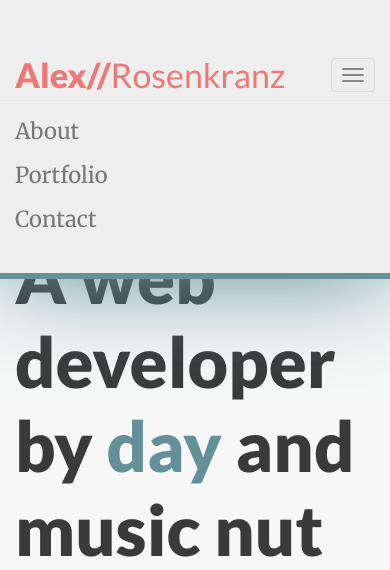
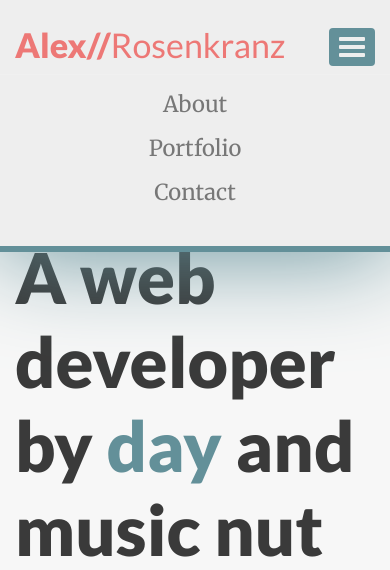
Before and after one commit to alexrosenkranz/Bootstrap-Portolio, a PHP site: page / in a window 390 px wide, after a click on "Toggle navigation". Shown: the top 570 px of the page. Run offline with PHP 8.4, Linux system fonts and the light colour scheme; some libraries are stand-ins or nearby versions.

Commit message:
fixed stylesheets

```diff
--- a/assets/css/style.css
+++ b/assets/css/style.css
@@ -64,7 +64,6 @@ a {
   background: #ed7876;
 }
 
-
 nav {
   padding-top: 50px;
   padding-bottom: 25px;
@@ -104,7 +103,29 @@ nav {
   color: #eee;
 }
 
+.navbar-default .navbar-toggle {
+  background: #639099;
+  border: none;
+  -webkit-transition: 0.5s ease-in-out;
+  -moz-transition: 0.5s ease-in-out;
+  -ms-transition: 0.5s ease-in-out;
+  -o-transition: 0.5s ease-in-out;
+  transition: 0.5s ease-in-out;
+}
 
+.navbar-default .navbar-toggle .icon-bar {
+  background-color: #eee;
+  width: 26px;
+  height: 4px;
+}
+
+.navbar-default .navbar-toggle:focus, .navbar-default .navbar-toggle:hover {
+  background-color: #ED7876;
+}
+
+.navbar-default .navbar-collapse, .navbar-default .navbar-form {
+  border: none;
+}
 
 h1.title{
   font-size: 70px;
@@ -239,6 +260,52 @@ footer {
     font-size: 42px;
   }
 }
+
+@media (max-width: 768px) {
+  nav {
+    padding-top: 20px;
+  }
+  .navbar-header {
+    float: none;
+  }
+  .navbar-toggle {
+    display: block;
+  }
+  .navbar-collapse {
+    border-top: 1px solid transparent;
+    box-shadow: inset 0 1px 0 rgba(255,255,255,0.1);
+  }
+  .navbar-collapse.collapse {
+    display: none!important;
+  }
+  .navbar-nav {
+    float: none!important;
+    margin: 7.5px -15px;
+  }
+  .navbar-nav>li {
+    float: none;
+    text-align:center;
+  }
+  .navbar-nav>li>a {
+    padding-top: 10px;
+    padding-bottom: 10px;
+  }
+  .navbar-text {
+    float: none;
+    margin: 15px 0;
+  }
+  /* since 3.1.0 */
+  .navbar-collapse.collapse.in {
+    display: block!important;
+  }
+  .collapsing {
+    overflow: hidden!important;
+  }
+  .listening {
+    margin-top: 50px;
+  }
+}
+
 @media only screen and (max-width: 640px) {
   a.portfolio-item .portfolio-title {
     position: absolute;
@@ -271,41 +338,3 @@ footer {
   }
 
 }
-
-@media (max-width: 991px) {
-    .navbar-header {
-        float: none;
-    }
-    .navbar-toggle {
-        display: block;
-    }
-    .navbar-collapse {
-        border-top: 1px solid transparent;
-        box-shadow: inset 0 1px 0 rgba(255,255,255,0.1);
-    }
-    .navbar-collapse.collapse {
-        display: none!important;
-    }
-    .navbar-nav {
-        float: none!important;
-        margin: 7.5px -15px;
-    }
-    .navbar-nav>li {
-        float: none;
-    }
-    .navbar-nav>li>a {
-        padding-top: 10px;
-        padding-bottom: 10px;
-    }
-    .navbar-text {
-        float: none;
-        margin: 15px 0;
-    }
-    /* since 3.1.0 */
-    .navbar-collapse.collapse.in {
-        display: block!important;
-    }
-    .collapsing {
-        overflow: hidden!important;
-    }
-}
--- a/index.html
+++ b/index.html
@@ -181,7 +181,7 @@
         </div>
       </div>
 
-      <div class="col-sm-12 col-xs-12 col-md-6">
+      <div class="col-sm-12 col-xs-12 col-md-6 listening">
         <h2 class="title">What I'm Listening To.</h2>
         <span class="divide">&nbsp;</span>
         <iframe src="https://embed.spotify.com/?uri=spotify:user:alexrosenkranz:playlist:5AWPDQoqADpuTqfes0WsDV"  height="80" frameborder="0" allowtransparency="true"></iframe>
```
